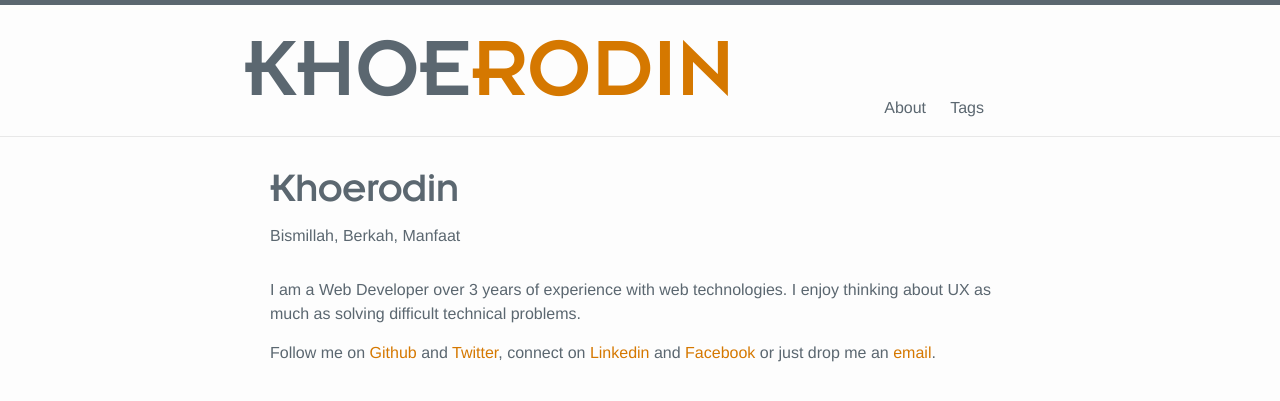
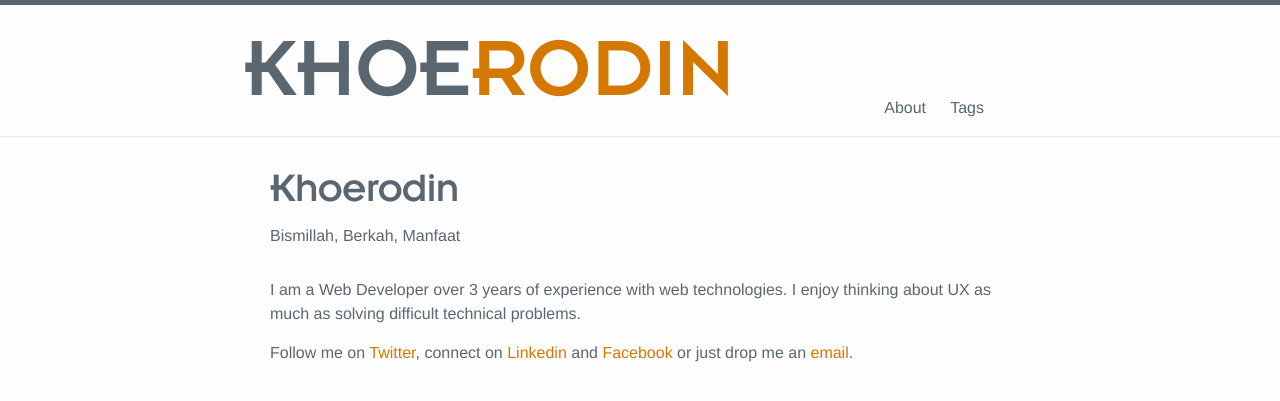
Before and after one commit to khoerodin/khoerodin.github.io, a Jekyll site: the page built from about.md, in a window 1280 px wide. Shown: the top 401 px of the page. Built offline with Jekyll 4.4.1, drawn with Linux system fonts in a browser that asks for light colours; nearby versions of some CDN libraries.

Commit message:
remove github

```diff
--- a/about.md
+++ b/about.md
@@ -6,4 +6,4 @@ profile: true
 
 I am a Web Developer over 3 years of experience with web technologies. I enjoy thinking about UX as much as solving difficult technical problems.
 
-Follow me on [Github](https://github.com/khoerodin) and [Twitter](https://twitter.com/khoerodin), connect on [Linkedin](https://linkedin.com/in/khoerodin) and [Facebook](https://facebook.com/khoerodin) or just drop me an [email](mailto:khoerodin@live.com).
+Follow me on [Twitter](https://twitter.com/khoerodin), connect on [Linkedin](https://linkedin.com/in/khoerodin) and [Facebook](https://facebook.com/khoerodin) or just drop me an [email](mailto:khoerodin@live.com).
```
